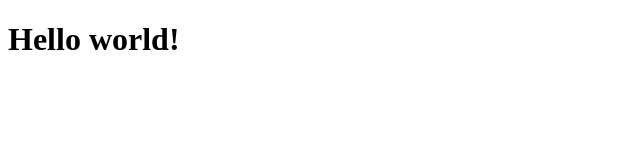
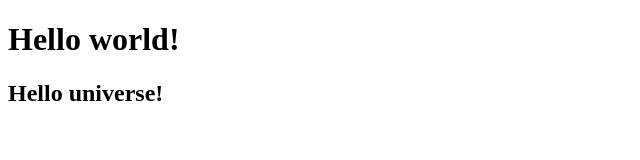
Before and after one commit to ishagupta1548/sampleRepo, a plain HTML site: page index.html in a window 1280 px wide. Shown: the whole page, without its empty margins (0-640 px from the left). Drawn offline with Linux system fonts and the light colour scheme.

Commit message:
Update index.html

```diff
--- a/index.html
+++ b/index.html
@@ -7,5 +7,6 @@
 </head>
 <body>
     <h1> Hello world! </h1>
+    <h2>Hello universe!</h2>
 </body>
 </html>
```
